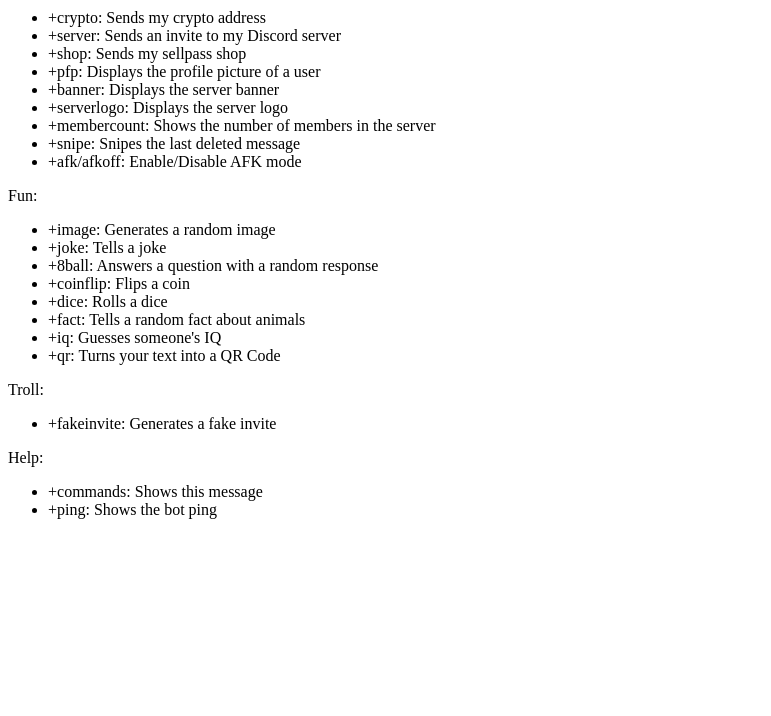
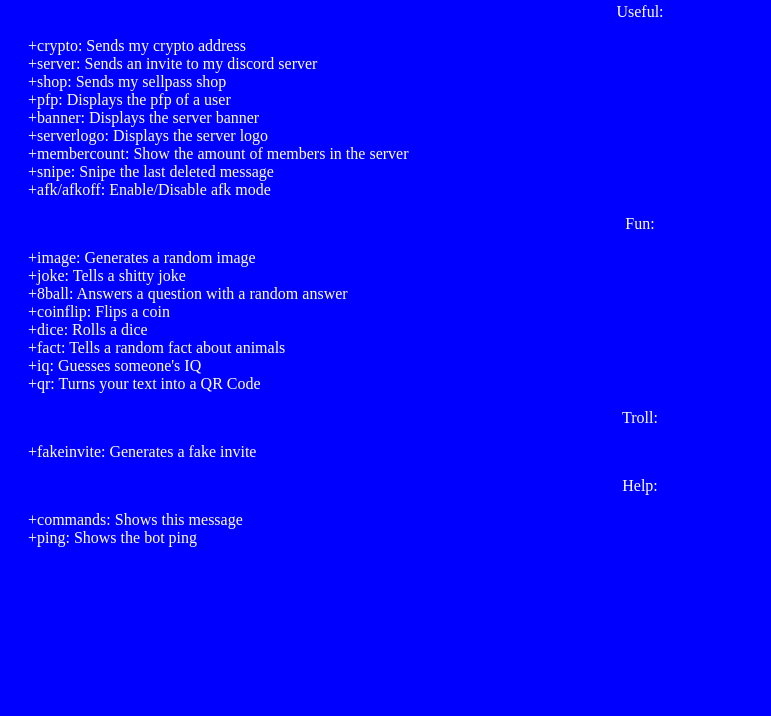
Before and after one commit to lucaa0707/selfbot.github.io, a plain HTML site: page index.html in a window 1280 px wide. Shown: the part 84-800 px from the top of the page, without its empty margins (0-771 px from the left). Drawn offline with Linux system fonts and the light colour scheme.

Commit message:
Update index.html

```diff
--- a/index.html
+++ b/index.html
@@ -2,27 +2,52 @@
 <html>
 <head>
     <title>Selfbot Commands</title>
+    <style>
+        /* Center align the content */
+        body {
+            text-align: center;
+            background-color: blue; /* Change the background color to blue */
+            color: white; /* Change the text color to white for better readability */
+            padding: 20px; /* Add some padding for spacing */
+        }
+
+        /* Style for the heading */
+        h3 {
+            color: #333; /* Change the color if needed */
+        }
+
+        /* Style for the command lists */
+        ul {
+            list-style-type: none;
+            padding: 0;
+        }
+
+        ul li {
+            text-align: left;
+        }
+    </style>
 </head>
 <body>
+    <div>
         <h3>Selfbot Commands</h3>
         <p>Useful:</p>
         <ul>
             <li>+crypto: Sends my crypto address</li>
-        <li>+server: Sends an invite to my Discord server</li>
+            <li>+server: Sends an invite to my discord server</li>
             <li>+shop: Sends my sellpass shop</li>
-        <li>+pfp: Displays the profile picture of a user</li>
+            <li>+pfp: Displays the pfp of a user</li>
             <li>+banner: Displays the server banner</li>
             <li>+serverlogo: Displays the server logo</li>
-        <li>+membercount: Shows the number of members in the server</li>
-        <li>+snipe: Snipes the last deleted message</li>
-        <li>+afk/afkoff: Enable/Disable AFK mode</li>
+            <li>+membercount: Show the amount of members in the server</li>
+            <li>+snipe: Snipe the last deleted message</li>
+            <li>+afk/afkoff: Enable/Disable afk mode</li>
         </ul>
 
         <p>Fun:</p>
         <ul>
             <li>+image: Generates a random image</li>
-        <li>+joke: Tells a joke</li>
-        <li>+8ball: Answers a question with a random response</li>
+            <li>+joke: Tells a shitty joke</li>
+            <li>+8ball: Answers a question with a random answer</li>
             <li>+coinflip: Flips a coin</li>
             <li>+dice: Rolls a dice</li>
             <li>+fact: Tells a random fact about animals</li>
@@ -40,5 +65,6 @@
             <li>+commands: Shows this message</li>
             <li>+ping: Shows the bot ping</li>
         </ul>
+    </div>
 </body>
 </html>
```
Lines whose indentation alone changed are shown as unchanged.
